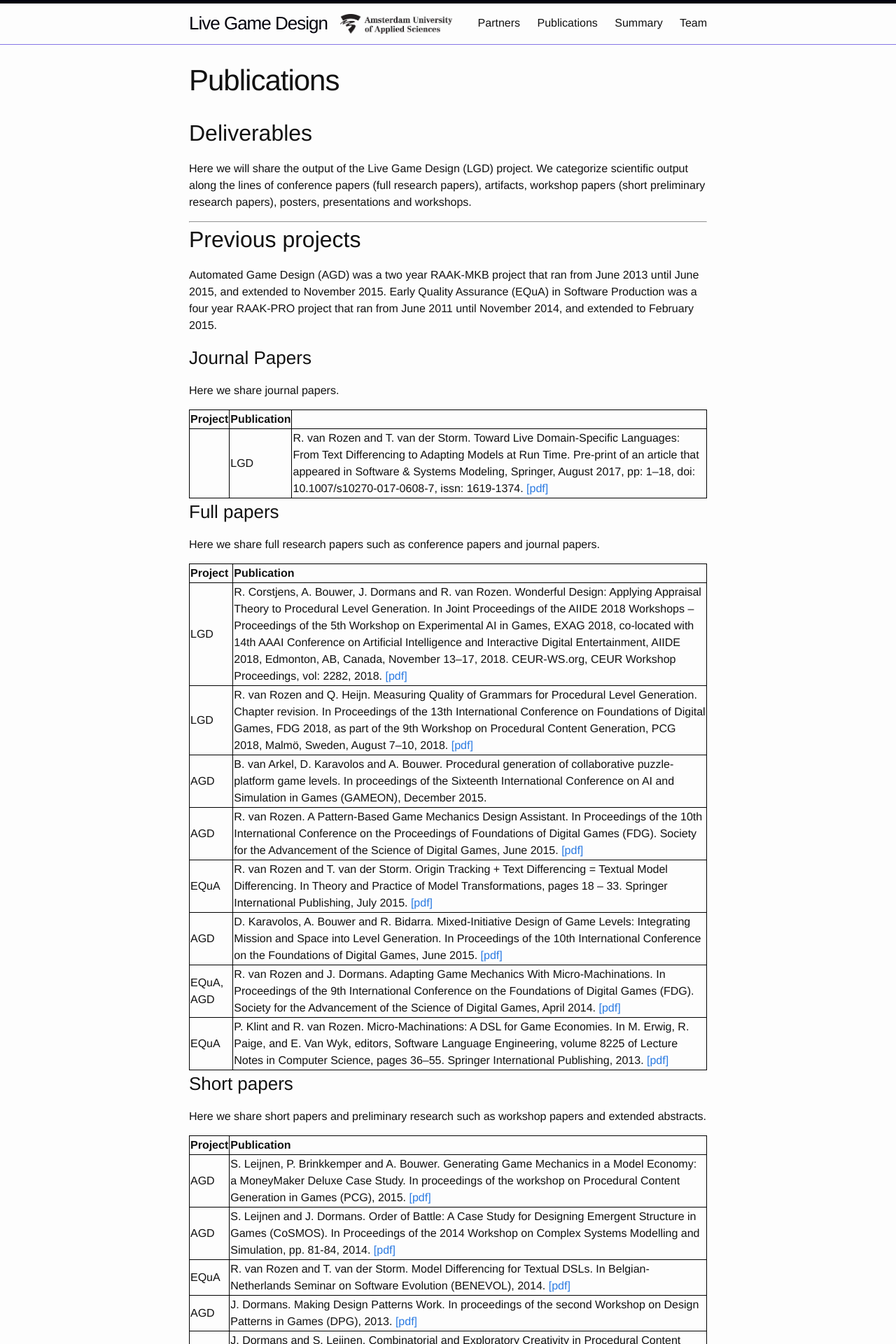
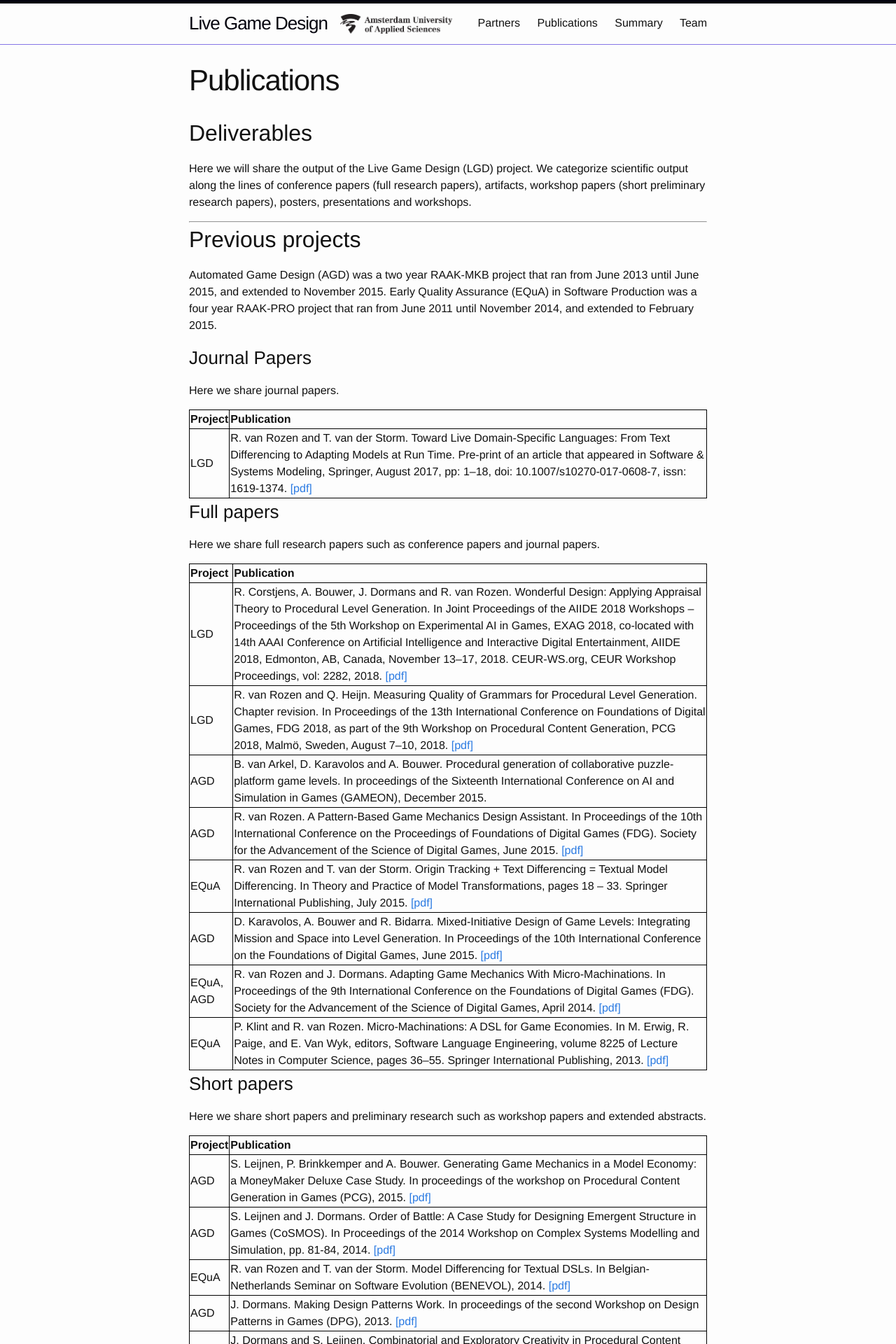
Before and after one commit to LiveGameDesign/LiveGameDesign.github.io, a Jekyll site: the page built from publications.md, in a window 1280 px wide. Shown: the top 1920 px of the page at 70% size. Built offline with Jekyll 4.4.1, drawn with Linux system fonts in a browser that asks for light colours.

```diff
--- a/publications.md
+++ b/publications.md
@@ -30,7 +30,7 @@
 ### Journal Papers
 Here we share journal papers.
 
- Project   | Publication |
+| Project   | Publication |
 |:----------|:------------|
 | LGD       | R. van Rozen and T. van der Storm. Toward Live Domain-Specific Languages: From Text Differencing to Adapting Models at Run Time. Pre-print of an article that appeared in Software & Systems Modeling, Springer, August 2017, pp: 1--18, doi: 10.1007/s10270-017-0608-7, issn: 1619-1374. [[pdf]](https://homepages.cwi.nl/~storm/publications/vRozenvdStorm2017_sosym_v3.pdf) |
 
```
